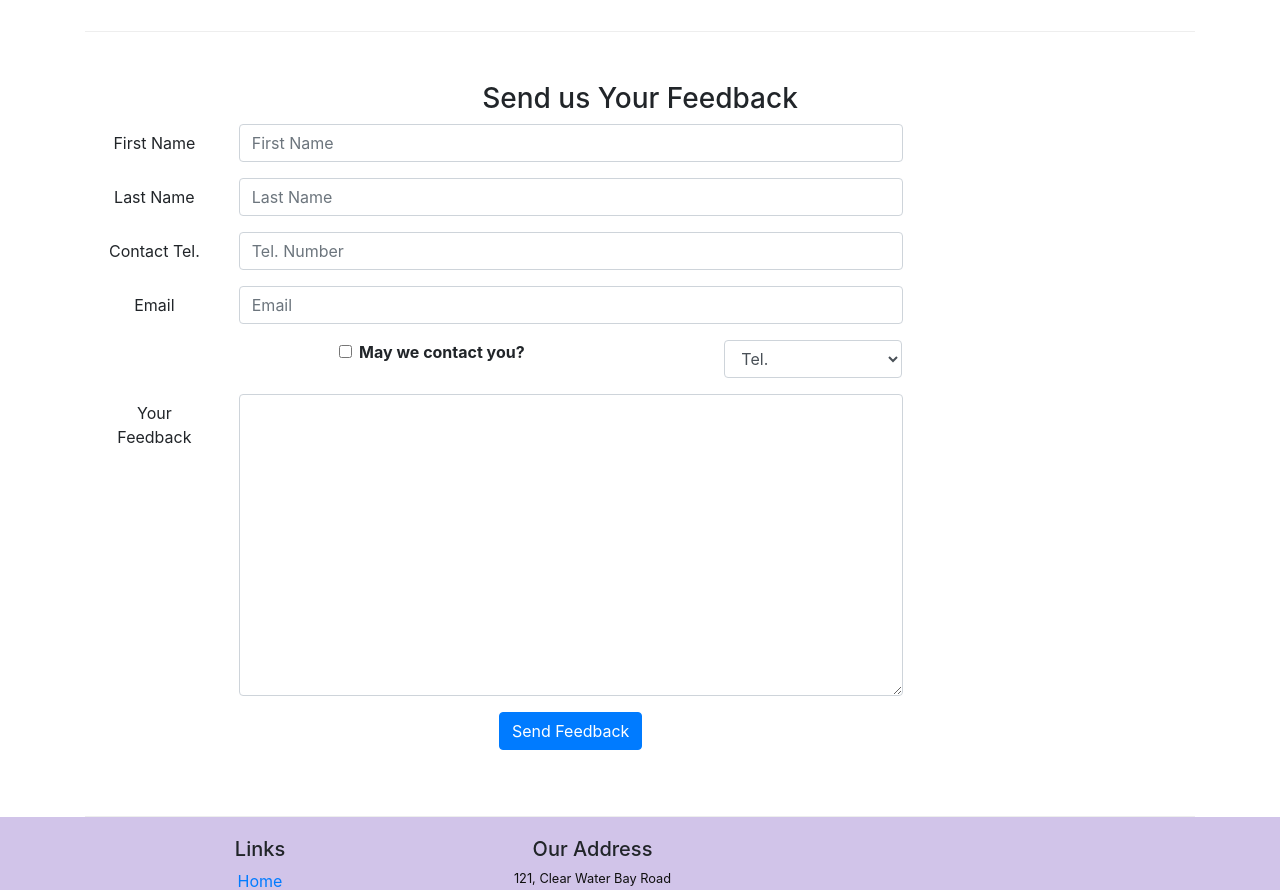
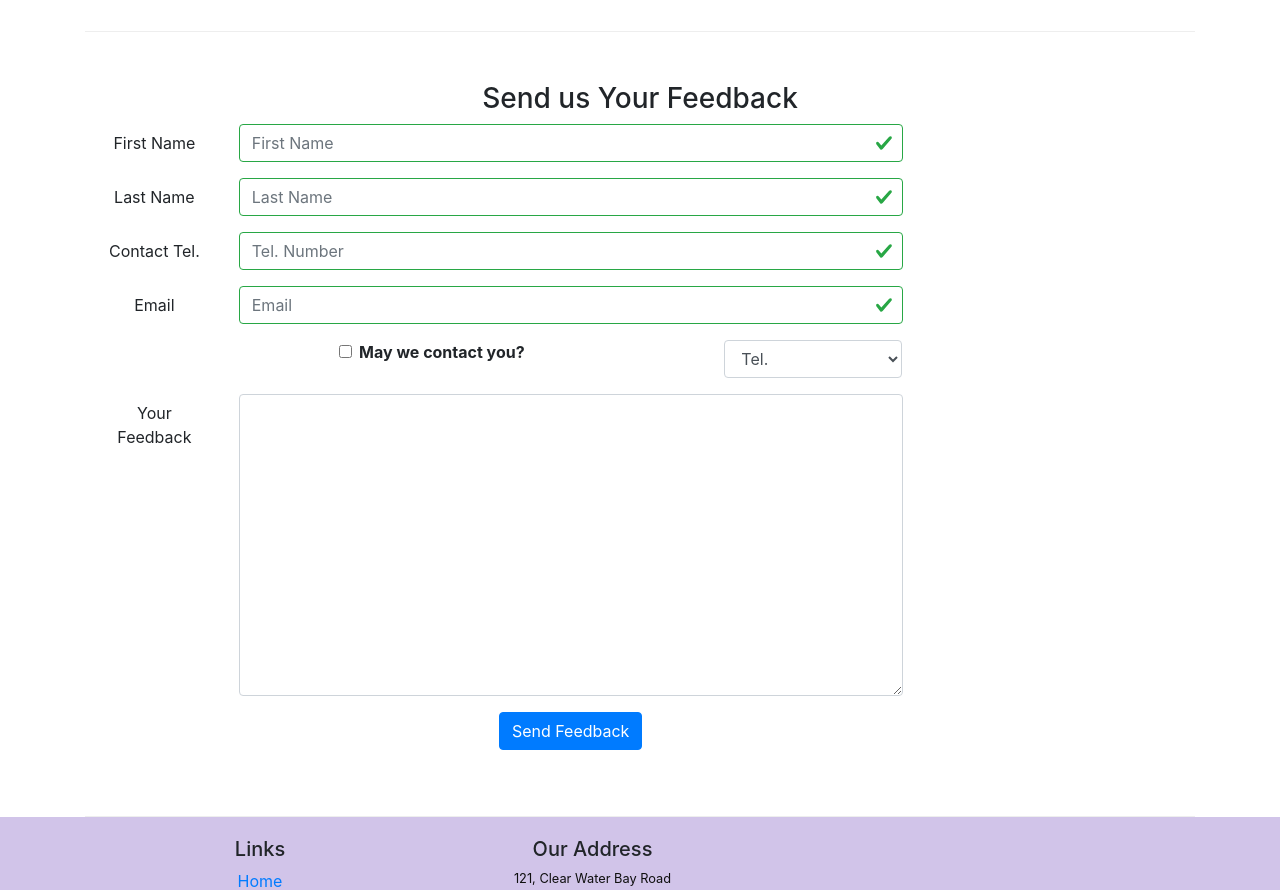
Before and after one commit to ikarthikng/react-app-confusion, a React (Create React App) app: page /contactus in a window 1280 px wide. Shown: the part 840-1730 px from the top of the page. Built offline with nearby package versions, Linux system fonts and the light colour scheme.

Commit message:
Controlled forms validation - 09/22/2020

```diff
--- a/src/components/ContactComponent.js
+++ b/src/components/ContactComponent.js
@@ -1,5 +1,5 @@
 import React, { Component } from 'react';
-import { Breadcrumb, BreadcrumbItem, Button, Form, FormGroup, Label, Input, Col } from 'reactstrap';
+import { Breadcrumb, BreadcrumbItem, Button, Form, FormGroup, Label, Input, Col, FormFeedback } from 'reactstrap';
 import { Link } from 'react-router-dom';
 
 class Contact extends Component {
@@ -14,7 +14,13 @@ class Contact extends Component {
             email: '',
             agree: false,
             contactType: 'Tel.',
-            message: ''
+            message: '',
+            touched: {
+                firstname: false,
+                lastname: false,
+                telnum: false,
+                email: false
+            }
         }
 
         this.handleSubmit = this.handleSubmit.bind(this);
@@ -31,12 +37,53 @@ class Contact extends Component {
         })
     }
 
+    handleBlur = (field) => (event) => {
+        this.setState({
+            touched: { ...this.state.touched, [field]: true }
+        });
+    }
+
+    validate(firstname, lastname, telnum, email){
+        const errors = {
+            firstname: '',
+            lastname: '',
+            telnum: '',
+            email: '',
+        };
+
+        if(this.state.touched.firstname && firstname.length < 3){
+            errors.firstname = 'First name should be greater than or equal to 3 characters';
+        } else if(this.state.touched.firstname && firstname.length > 10) {
+            errors.firstname = 'First name should be less than or equal to 10 characters';
+        }
+
+        if(this.state.touched.lastname && lastname.length < 3){
+            errors.lastname = 'Last name should be greater than or equal to 3 characters';
+        } else if(this.state.touched.lastname && lastname.length > 10) {
+            errors.lastname = 'Last name should be less than or equal to 10 characters';
+        }
+
+        const reg = /^d+$/;
+        if(this.state.touched.telnum && !reg.test(telnum)){
+            errors.telnum = 'Tel. Number should contain only numbers';
+        }
+
+        if(this.state.touched.email && email.split('').filter(x => x === '@').length !== 1){
+            errors.email = 'Email should contain an @ sign';
+        }
+
+        return errors;
+
+
+    }
+
     handleSubmit(event){
         console.log('Current state is: ' + JSON.stringify(this.state))
         event.preventDefault();
     }
 
     render(){
+        const errors = this.validate(this.state.firstname, this.state.lastname, this.state.telnum, this.state.email);
         return(
             <div className="container">
                 <div className="row">
@@ -87,7 +134,11 @@ class Contact extends Component {
                                     <Input type="text" id="firstname" name="firstname"
                                         placeholder="First Name"
                                         value={this.state.firstname}
-                                        onChange={this.handleInputChange}/>
+                                        valid={errors.firstname === ''}
+                                        invalid={errors.firstname !== ''}
+                                        onChange={this.handleInputChange}
+                                        onBlur={this.handleBlur('firstname')}/>
+                                    <FormFeedback>{errors.firstname}</FormFeedback>
                                 </Col>
                             </FormGroup>
                             <FormGroup row>
@@ -96,7 +147,11 @@ class Contact extends Component {
                                     <Input type="text" id="lastname" name="lastname"
                                         placeholder="Last Name"
                                         value={this.state.lastname}
-                                        onChange={this.handleInputChange}/>
+                                        valid={errors.lastname === ''}
+                                        invalid={errors.lastname !== ''}
+                                        onChange={this.handleInputChange}
+                                        onBlur={this.handleBlur('lastname')}/>
+                                    <FormFeedback>{errors.lastname}</FormFeedback>
                                 </Col>
                             </FormGroup>
                             <FormGroup row>
@@ -105,16 +160,24 @@ class Contact extends Component {
                                     <Input type="tel" id="telnum" name="telnum"
                                         placeholder="Tel. Number"
                                         value={this.state.telnum}
-                                        onChange={this.handleInputChange}/>
+                                        valid={errors.telnum === ''}
+                                        invalid={errors.telnum !== ''}
+                                        onChange={this.handleInputChange}
+                                        onBlur={this.handleBlur('telnum')}/>
+                                    <FormFeedback>{errors.telnum}</FormFeedback>
                                 </Col>
                             </FormGroup>
                             <FormGroup row>
                                 <Label htmlFor="email" md={2}>Email</Label>
                                 <Col md={10}>
-                                    <Input type="email" id="temail" name="email"
+                                    <Input type="email" id="email" name="email"
                                         placeholder="Email"
                                         value={this.state.email}
-                                        onChange={this.handleInputChange}/>
+                                        valid={errors.email === ''}
+                                        invalid={errors.email !== ''}
+                                        onChange={this.handleInputChange}
+                                        onBlur={this.handleBlur('email')}/>
+                                    <FormFeedback>{errors.email}</FormFeedback>
                                 </Col>
                             </FormGroup>
                             <FormGroup row>
```
